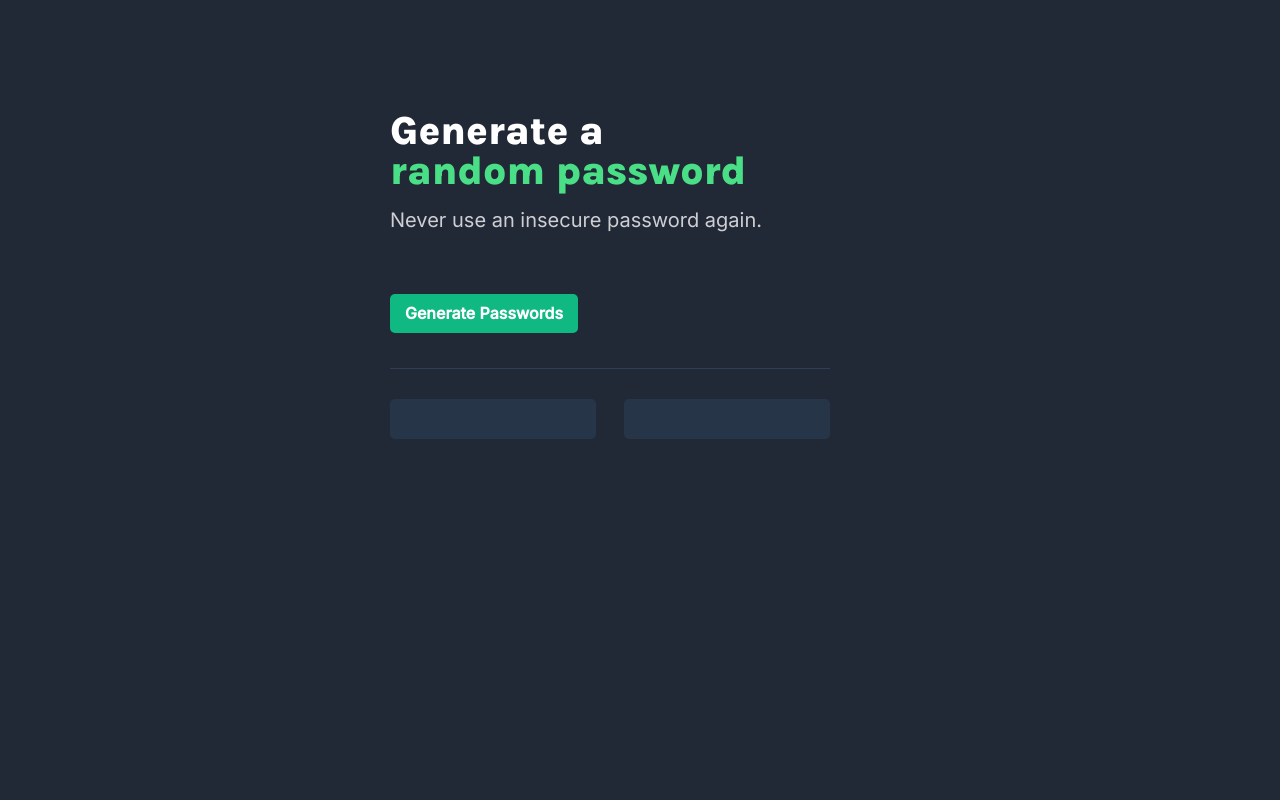
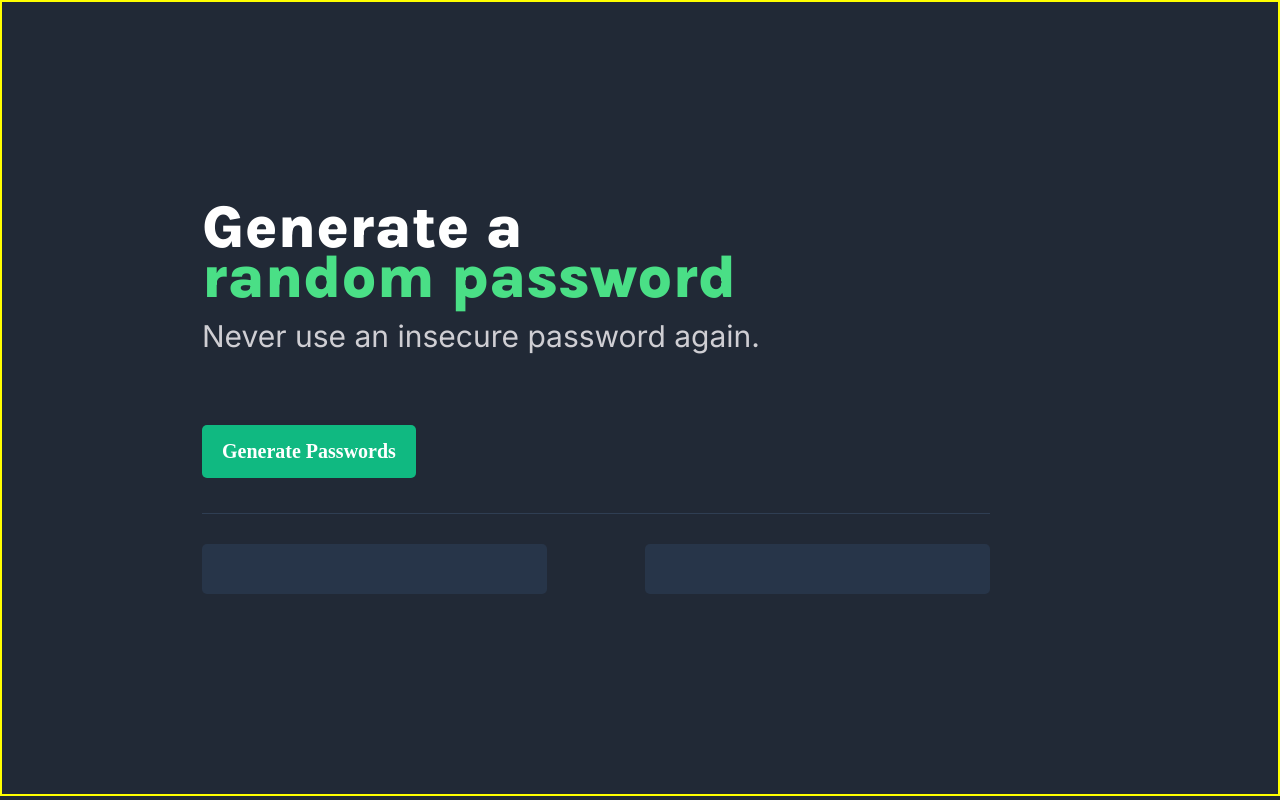
Before and after one commit to TheDerickYoung/password-generator, a website built with Vite: page index.html in a window 1280 px wide. Built offline with nearby package versions, Linux system fonts and the light colour scheme.

Commit message:
Update index.css

```diff
--- a/index.css
+++ b/index.css
@@ -1,7 +1,11 @@
 body {
     margin: 0;
     background-color: rgb(33, 41, 54);
-    height: 100%;
+    height: 100vh;
+    /*display: flex;
+    flex-direction: column;
+    align-items: center;
+    justify-content: center;*/
 }
 
 .container {
@@ -9,17 +13,19 @@ body {
     flex-direction: column;
     align-items: start;
     justify-content: center;
-    height: 550px;
-    width: 550px;
-    padding-left: 50px;
+    /*height: 700px;
+    width: 700px;
+    padding-left: 50px;*/
+    padding: 200px;
     margin: auto;
+  border: 2px solid yellow;
 }
 
 .title {
     font-family: 'Karla', sans-serif;
-    font-size: 40px;
+    font-size: 60px;
     font-weight: 800;
-    line-height: 40px;
+    line-height: 50px;
 }
 
 .white {
@@ -35,20 +41,20 @@ body {
 p {
     color: rgb(207, 206, 211);
     margin-top: 15px;
-    font-size: 20px;
+    font-size: 30px;
     font-family: 'Inter', sans-serif;
     font-weight: regular;
-    line-height: 28px;
+    line-height: 38px;
 }
 
 .btn {
     background-color: #10B981;
     color: white;
-    font-family: 'Inter', sans-serif;
+    font-size: 20px;
     font-weight: bold;
     border: none;
     border-radius: 5px;
-    padding: 10px 15px;
+    padding: 15px 20px;
     cursor: pointer;
     margin-top: 40px;
 }
@@ -62,7 +68,7 @@ p {
     display: flex;
     justify-content: space-between;
     border-top: 1px solid #2F3E53;
-    width: 80%;
+    width: 90%;
     margin-top: 35px;
 }
 
@@ -73,10 +79,10 @@ p {
     padding: 10px 15px;
     border-radius: 5px;
     margin-top: 30px;
-    width: 40%;
     font-family: 'Inter', sans-serif;
-    font-size: 16px;
+    font-size: 20px;
     font-weight: medium;
     text-align: center;
-    height: 20px;
+    height: 30px;
+    width: 40%;
 }
```
